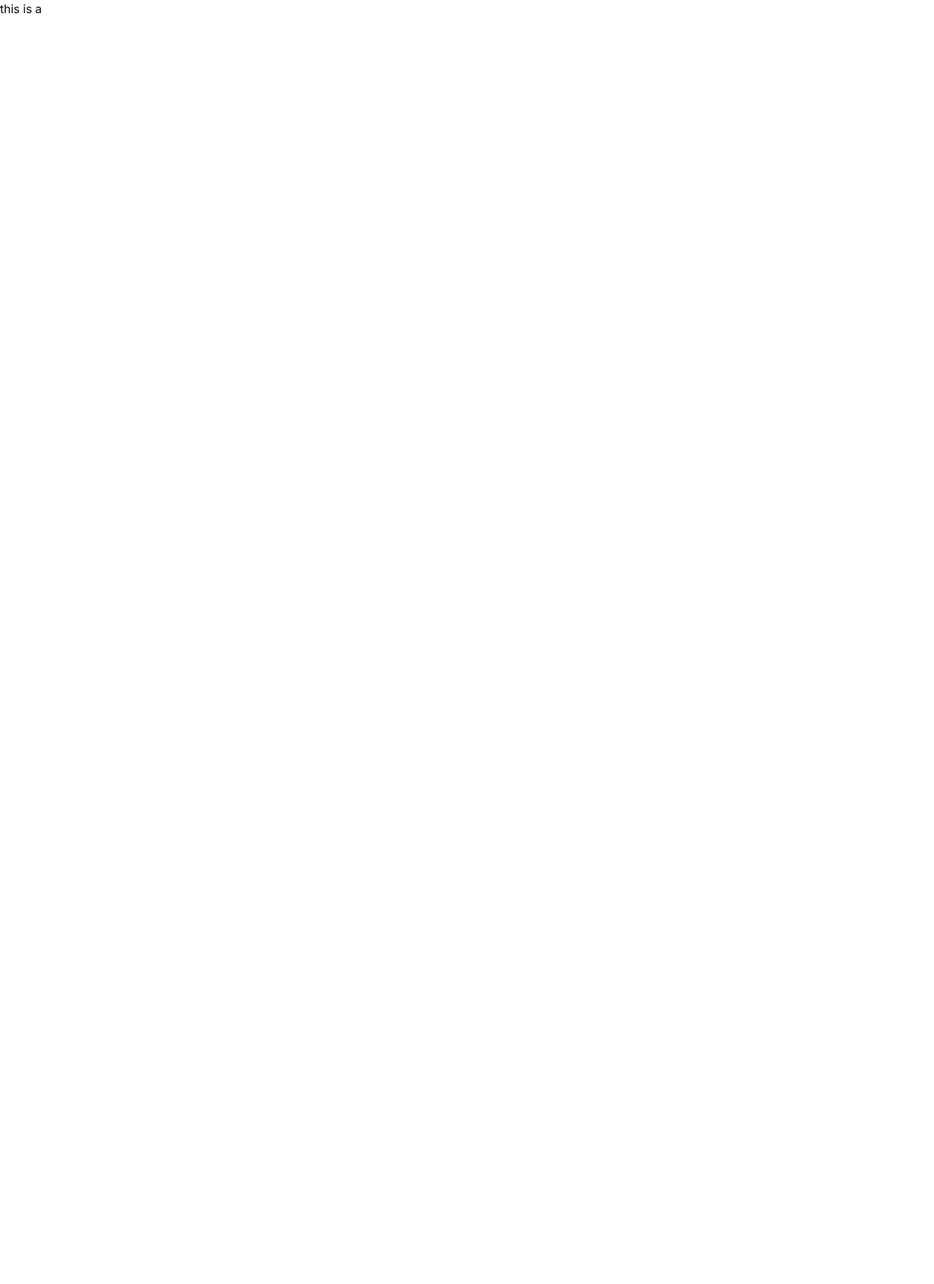
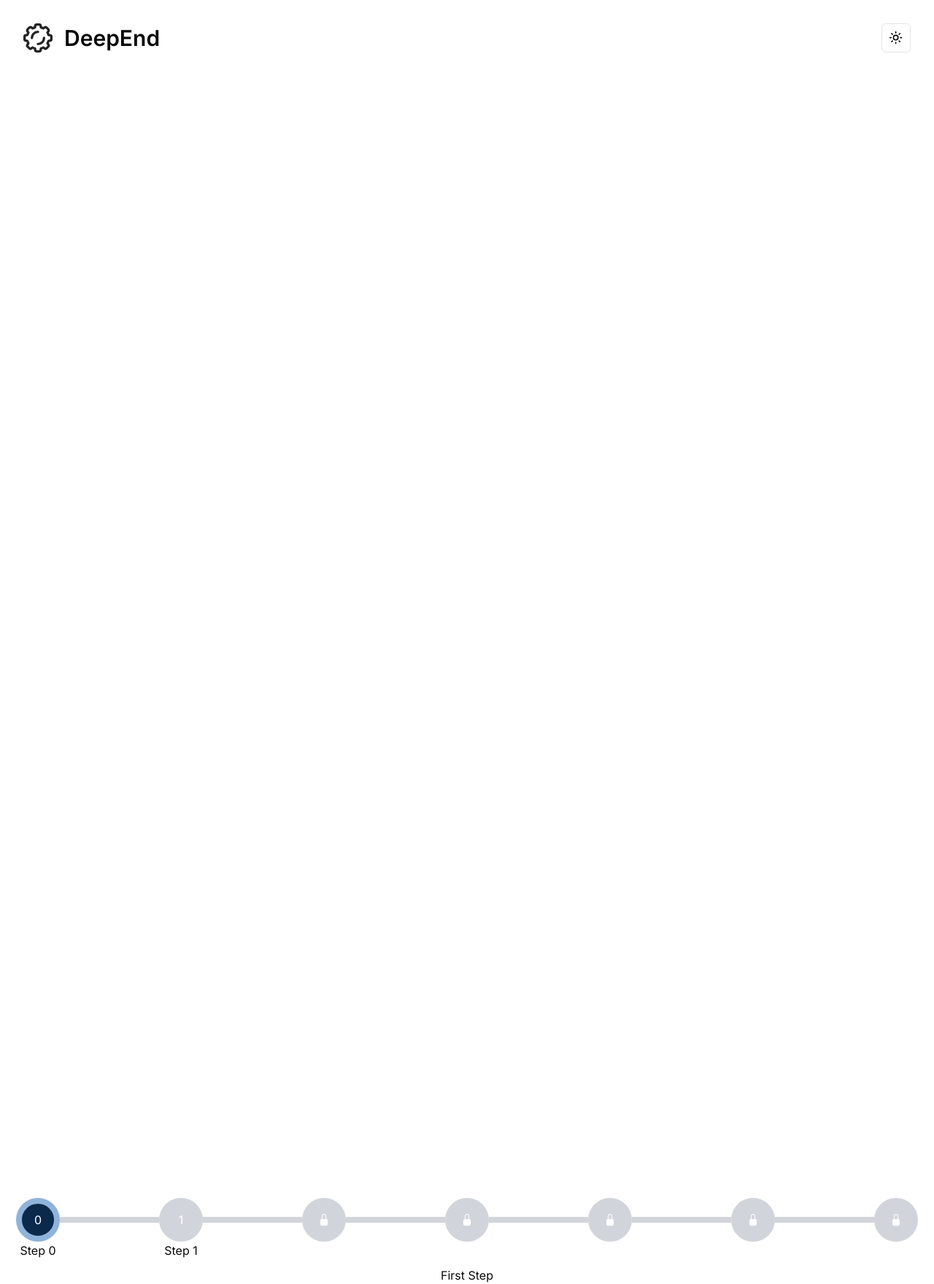
Before and after one commit to ahmedkhaleel2004/DeepEnd-hackathon, a Next.js app: page /main in a window 1280 px wide. Shown: the whole page at 73% size. Before the commit the page ends 800 px from the top, so only its background shows below. Built offline with nearby package versions, Linux system fonts and the light colour scheme.

Commit message:
timeline horizontal

```diff
--- a/app/main/page.tsx
+++ b/app/main/page.tsx
@@ -1,10 +1,80 @@
+"use client";
+
 import React from "react";
+import { Stepper, Step } from "@/components/component/Main/Line/Stepper";
+import { ModeToggle } from "@/components/component/mode-toggle";
+import Image from "next/image";
+import Link from "next/link";
+import { useState } from "react";
 
 const Main = () => {
+  const [curStep, setCurStep] = useState(0);
+  const [step2Data, setStep2Data] = useState("");
+
+  const renderContent = () => {
+    switch (curStep) {
+      case 0:
+        return (
+          <div style={{ display: "flex", justifyContent: "center" }}>
+            First Step
+          </div>
+        );
+      case 1:
+        return (
+          <div style={{ display: "flex", justifyContent: "center" }}>
+            <p style={{ marginRight: 2 }}>My Validation: </p>
+            <input
+              style={{ border: "2px solid red" }}
+              onChange={(e) => setStep2Data(e.currentTarget.value)}
+              value={step2Data}
+            />
+          </div>
+        );
+      default:
+        return null;
+    }
+  };
+
   return (
-    <div>
-      <p>this is a</p>
-    </div>
+    <>
+      <div className="min-h-screen">
+        <header className="mx-8 mt-8 flex items-center justify-between">
+          <div className="flex items-center">
+            <Image
+              src="/deependlogo.svg"
+              alt="DeepEnd Logo"
+              width={40}
+              height={40}
+              className="dark:invert"
+            />
+            <Link className="ml-4 text-3xl font-semibold" href="/">
+              DeepEnd
+            </Link>
+          </div>
+          <nav>
+            <ModeToggle />
+          </nav>
+        </header>
+      </div>
+      <main>
+        <div className="flex h-screen items-center justify-center"></div>
+      </main>
+
+      <Stepper
+        style={{ padding: 10 }}
+        curStep={curStep}
+        setCurStep={setCurStep}
+      >
+        <Step label="Step 0 " />
+        <Step label="Step 1" />
+        <Step locked={step2Data === ""}>??</Step>
+        <Step locked={curStep < 2} />
+        <Step locked={curStep < 3} />
+        <Step locked={curStep < 4} />
+        <Step locked={curStep < 5} />
+      </Stepper>
+      {renderContent()}
+    </>
   );
 };
 
--- /dev/null
+++ b/components/component/Main/Line/Connector.tsx
@@ -0,0 +1,35 @@
+import React from "react";
+
+interface ConnectorProps {
+  isActive: boolean;
+  activeColor: string;
+  inActiveColor: string;
+  height: number;
+}
+
+const Connector: React.FC<ConnectorProps> = ({
+  isActive,
+  activeColor,
+  inActiveColor,
+  height,
+}) => {
+  return (
+    <div
+      className="relative flex w-full items-center justify-start"
+      style={{ height: height }}
+    >
+      <div
+        className={`absolute z-0  w-full border-t-8`}
+        style={{ borderColor: inActiveColor }}
+      ></div>
+      <div
+        className={`transition-width  z-50 border-t-8  bg-red-400 duration-700 ease-in-out ${
+          isActive ? "w-full" : "w-0"
+        }`}
+        style={{ borderColor: activeColor }}
+      ></div>
+    </div>
+  );
+};
+
+export default Connector;
--- /dev/null
+++ b/components/component/Main/Line/Lock.tsx
@@ -0,0 +1,17 @@
+import React from "react";
+
+const Lock: React.FC<{}> = () => {
+  return (
+    <svg
+      xmlns="http://www.w3.org/2000/svg"
+      width="16"
+      height="16"
+      fill="currentColor"
+      className="bi bi-lock-fill"
+      viewBox="0 0 16 16"
+    >
+      <path d="M8 1a2 2 0 0 1 2 2v4H6V3a2 2 0 0 1 2-2zm3 6V3a3 3 0 0 0-6 0v4a2 2 0 0 0-2 2v5a2 2 0 0 0 2 2h6a2 2 0 0 0 2-2V9a2 2 0 0 0-2-2z" />
+    </svg>
+  );
+};
+export default Lock;
--- /dev/null
+++ b/components/component/Main/Line/Step.tsx
@@ -0,0 +1,96 @@
+import React from "react";
+import Connector from "./Connector";
+import Lock from "./Lock";
+
+export interface StepProps {
+  isLast?: boolean;
+  className?: string;
+  index?: number;
+  isActive?: boolean;
+  activeColor?: string;
+  inActiveColor?: string;
+  setCurStep?: (index: number) => void;
+  locked?: boolean;
+  isLastActive?: boolean;
+  borderColor?: string;
+  label?: string;
+  stepSize?: number;
+  children?: React.ReactNode;
+}
+
+export const Step: React.FC<StepProps> = ({
+  isLast,
+  className,
+  children,
+  index,
+  isActive,
+  activeColor,
+  inActiveColor,
+  setCurStep,
+  locked,
+  isLastActive,
+  borderColor,
+  label,
+  stepSize,
+}) => {
+  const stepOnClick = (index: number) => {
+    if (setCurStep) {
+      setCurStep(index);
+    }
+  };
+  return (
+    <>
+      <div>
+        <li
+          onClick={() => {
+            if (!locked) {
+              stepOnClick(index || 0);
+            }
+          }}
+          className={`relative flex
+          items-center justify-center rounded-full border-8 text-white
+          transition
+          duration-300
+          ${locked ? "cursor-not-allowed" : "cursor-pointer"} ${className}`}
+          style={{
+            width: stepSize,
+            height: stepSize,
+            backgroundColor: isActive ? activeColor : inActiveColor,
+            borderColor: isActive ? borderColor : inActiveColor,
+          }}
+        >
+          <>
+            {locked && <Lock />}
+            {!locked && (children ? children : index)}
+          </>
+        </li>
+        <div className="relative h-6">
+          <p className="absolute left-1/2 -translate-x-1/2  whitespace-nowrap">
+            {label}
+          </p>
+        </div>
+      </div>
+
+      {!isLast && (
+        <Connector
+          height={stepSize || 0}
+          isActive={isLastActive || false}
+          activeColor={borderColor || ""}
+          inActiveColor={inActiveColor || ""}
+        />
+      )}
+    </>
+  );
+};
+
+Step.defaultProps = {
+  isLast: false,
+  className: "",
+  isActive: false,
+  locked: false,
+  isLastActive: false,
+  setCurStep: () => {},
+  label: "",
+  index: 0,
+  stepSize: 60,
+};
--- /dev/null
+++ b/components/component/Main/Line/Stepper.tsx
@@ -0,0 +1,112 @@
+import React, { cloneElement, ReactElement } from "react";
+import "./index.css";
+import { Size, useWindowSize } from "./useWindowSize";
+export { Step } from "./Step";
+
+export interface StepperProps {
+  children: ReactElement[];
+  curStep: number;
+  setCurStep: (index: number) => void;
+  className?: string;
+  activeColor?: string;
+  inActiveColor?: string;
+  borderColor?: string;
+  stepSize?: number;
+  progressBarActiveColor?: string;
+  progressBarBackgroundColor?: string;
+  smallScreenShowProgressbar?: boolean;
+  style?: React.CSSProperties;
+}
+
+export const Stepper: React.FC<StepperProps> = ({
+  children,
+  curStep,
+  setCurStep,
+  activeColor,
+  inActiveColor,
+  borderColor,
+  stepSize,
+  progressBarActiveColor,
+  progressBarBackgroundColor,
+  smallScreenShowProgressbar,
+  className,
+  style,
+}) => {
+  const elements: any = [];
+  const isFirst = curStep == 0;
+  const isLast = curStep == children.length - 1;
+  const windowSize: Size = useWindowSize();
+
+  const isSmallScreen = windowSize.width! < children.length * stepSize! + 80;
+  let counter = 0;
+
+  children.forEach((child, i) => {
+    let isShowStep = true;
+    if (isSmallScreen) {
+      isShowStep = curStep == i || curStep == i - 1 || curStep == i + 1;
+      if (isFirst) {
+        isShowStep = i == 0 || i == 1 || i == 2;
+      } else if (isLast) {
+        isShowStep =
+          i == children.length - 3 ||
+          i == children.length - 2 ||
+          i == children.length - 1;
+      }
+    }
+
+    if (isShowStep) {
+      counter++;
+      const el = cloneElement(child, {
+        isLastActive: i <= curStep - 1,
+        isActive: i <= curStep,
+        setCurStep: setCurStep,
+        activeColor: activeColor,
+        inActiveColor: inActiveColor,
+        borderColor: borderColor,
+        stepSize: stepSize,
+        key: i,
+        index: i,
+        isLast: isSmallScreen ? counter === 3 : i === children.length - 1,
+      });
+      elements.push(el);
+    }
+  });
+
+  return (
+    <>
+      {isSmallScreen && smallScreenShowProgressbar && (
+        <div
+          className="relative "
+          style={{ backgroundColor: progressBarBackgroundColor }}
+        >
+          <div
+            style={{
+              width: `${(curStep / (children.length - 1)) * 100}%`,
+              backgroundColor: progressBarActiveColor,
+            }}
+            className=" transition-width mb-4 h-2  duration-700 ease-in-out"
+          ></div>
+        </div>
+      )}
+
+      <ul
+        style={style}
+        className={`mx-3 flex flex-row justify-between ${className}`}
+      >
+        {elements}
+      </ul>
+    </>
+  );
+};
+
+Stepper.defaultProps = {
+  borderColor: "#8fb3db",
+  activeColor: "#0b294b",
+  smallScreenShowProgressbar: true,
+  progressBarActiveColor: "green",
+  progressBarBackgroundColor: "lightgray",
+  inActiveColor: "#D1D5DB",
+  stepSize: 60,
+  className: "",
+  style: {},
+};
--- /dev/null
+++ b/components/component/Main/Line/index.css
@@ -0,0 +1,9 @@
+@import "tailwindcss/base";
+
+@import "tailwindcss/components";
+
+@import "tailwindcss/utilities";
+
+div {
+	-webkit-tap-highlight-color: rgba(0, 0, 0, 0);
+}
--- /dev/null
+++ b/components/component/Main/Line/useWindowSize.tsx
@@ -0,0 +1,35 @@
+// Source: https://usehooks.com/useWindowSize/
+import { useState, useEffect } from "react";
+// Define general type for useWindowSize hook, which includes width and height
+export interface Size {
+  width: number | undefined;
+  height: number | undefined;
+}
+// Hook
+export function useWindowSize(): Size {
+  // Initialize state with undefined width/height so server and client renders match
+  // Learn more here: https://joshwcomeau.com/react/the-perils-of-rehydration/
+  const [windowSize, setWindowSize] = useState<Size>({
+    width: undefined,
+    height: undefined,
+  });
+  useEffect(() => {
+    // Handler to call on window resize
+    function handleResize() {
+      // Set window width/height to state
+      setWindowSize({
+        width: window.innerWidth,
+        height: window.innerHeight,
+      });
+    }
+    // Add event listener
+    window.addEventListener("resize", handleResize);
+    // Call handler right away so state gets updated with initial window size
+    handleResize();
+    // Remove event listener on cleanup
+    return () => window.removeEventListener("resize", handleResize);
+  }, []); // Empty array ensures that effect is only run on mount
+  return windowSize;
+}
+
+export default useWindowSize;
```
